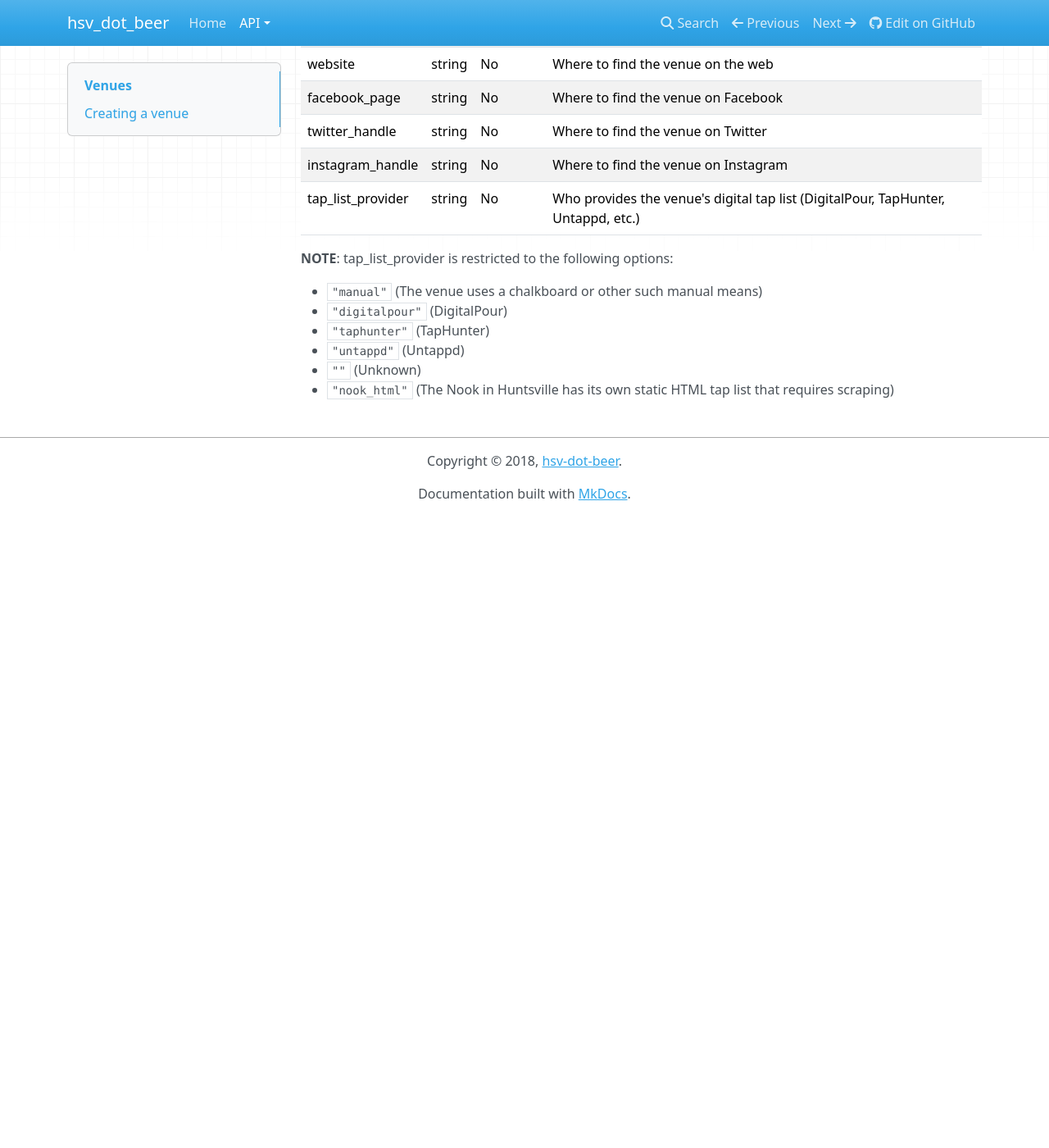
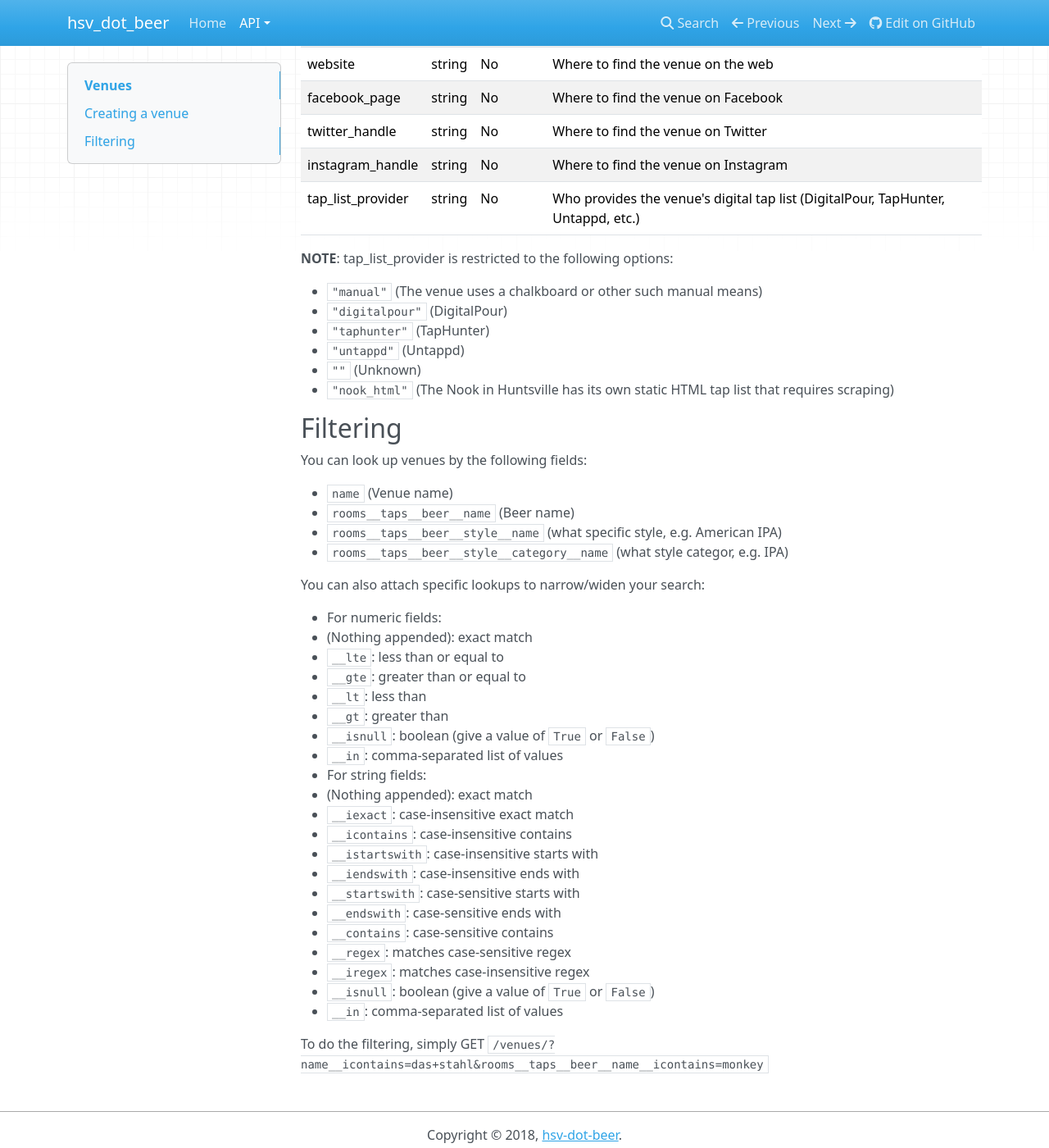
Before and after one commit to hsv-dot-beer/hsvdotbeer, an MkDocs documentation site: the page built from docs/venues/venues.md, in a window 1280 px wide and 1400 px high, scrolled down 529 px. Shown: the whole window at 82% size. Built offline with MkDocs 1.6.1, drawn with Linux system fonts in a browser that asks for light colours; nearby versions of some CDN libraries; before the commit the page ends 1159 px from its top, so only the background shows below that.

Commit message:
Add venue filtering docs

```diff
--- a/docs/venues/venues.md
+++ b/docs/venues/venues.md
@@ -31,3 +31,40 @@ tap_list_provider | string | No       | Who provides the venue's digital tap lis
 - `"untappd"` (Untappd)
 - `""` (Unknown)
 - `"nook_html"` (The Nook in Huntsville has its own static HTML tap list that requires scraping)
+
+## Filtering
+
+You can look up venues by the following fields:
+
+- `name` (Venue name)
+- `rooms__taps__beer__name` (Beer name)
+- `rooms__taps__beer__style__name` (what specific style, e.g. American IPA)
+- `rooms__taps__beer__style__category__name` (what style categor, e.g. IPA)
+
+You can also attach specific lookups to narrow/widen your search:
+
+- For numeric fields:
+   - (Nothing appended): exact match
+   - `__lte`: less than or equal to
+   - `__gte`: greater than or equal to
+   - `__lt`: less than
+   - `__gt`: greater than
+   - `__isnull`: boolean (give a value of `True` or `False`)
+   - `__in`: comma-separated list of values
+- For string fields:
+   - (Nothing appended): exact match
+   - `__iexact`: case-insensitive exact match
+   - `__icontains`: case-insensitive contains
+   - `__istartswith`: case-insensitive starts with
+   - `__iendswith`: case-insensitive ends with
+   - `__startswith`: case-sensitive starts with
+   - `__endswith`: case-sensitive ends with
+   - `__contains`: case-sensitive contains
+   - `__regex`: matches case-sensitive regex
+   - `__iregex`: matches case-insensitive regex
+   - `__isnull`: boolean (give a value of `True` or `False`)
+   - `__in`: comma-separated list of values
+
+
+To do the filtering, simply GET
+`/venues/?name__icontains=das+stahl&rooms__taps__beer__name__icontains=monkey`
```
